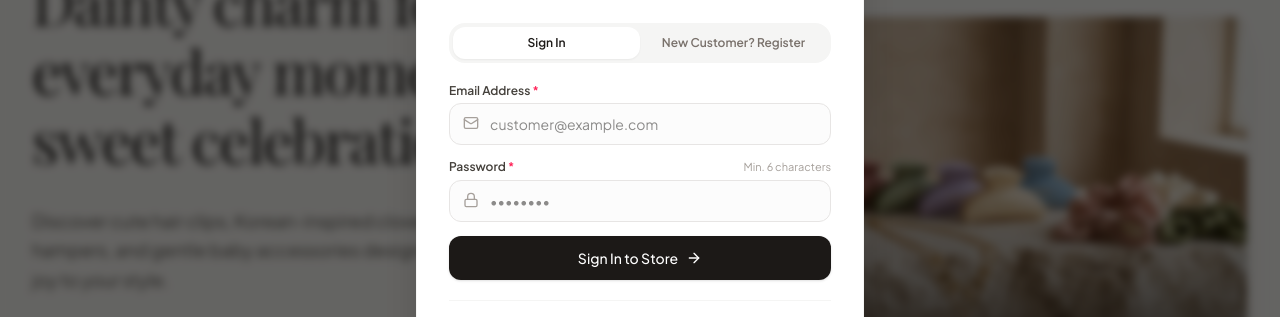
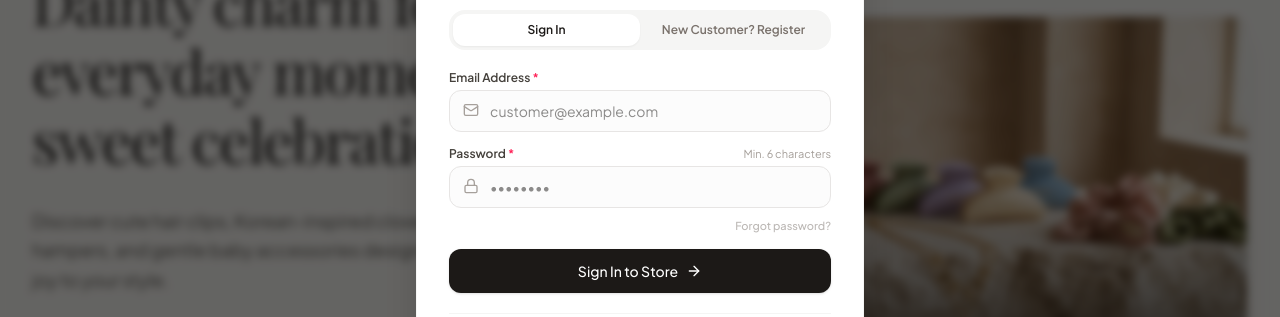
Before and after one commit to hammadalienablers-cyber/Komal-Hands, a React (Vite) app: page / in a window 1280 px wide. Both pictures are taken after a click on the button "Sign In". Shown: the part 298-615 px from the top of the page. Built offline with nearby package versions, Linux system fonts and the light colour scheme; no server answers; a web font is replaced by a local one.

Commit message:
fix: add customer password recovery and clearer sign-in errors

```diff
--- a/src/components/CustomerAuthModal.tsx
+++ b/src/components/CustomerAuthModal.tsx
@@ -1,6 +1,7 @@
 import React, { useState } from 'react';
 import { X, Mail, Lock, Phone, User, Sparkles, MapPin, AlertCircle, ArrowRight, CheckCircle2 } from 'lucide-react';
 import { useShop } from '../context/ShopContext';
+import { supabase, isSupabaseConfigured } from '../lib/supabase';
 
 export const CustomerAuthModal: React.FC = () => {
   const {
@@ -20,6 +21,7 @@ export const CustomerAuthModal: React.FC = () => {
   const [loading, setLoading] = useState(false);
   const [errorMsg, setErrorMsg] = useState<string | null>(null);
   const [successMsg, setSuccessMsg] = useState<string | null>(null);
+  const [resetLoading, setResetLoading] = useState(false);
 
   if (!isCustomerAuthOpen) return null;
 
@@ -59,7 +61,11 @@ export const CustomerAuthModal: React.FC = () => {
       } else {
         const res = await signInCustomer(email, password);
         if (!res.success) {
-          setErrorMsg(res.error || 'Invalid email or password.');
+          setErrorMsg(
+            res.error === 'Invalid login credentials'
+              ? 'Email or password is incorrect. If this is a new account, use Register first, or use Forgot password.'
+              : (res.error || 'Unable to sign in.')
+          );
         } else {
           setSuccessMsg('Signed in successfully!');
           setTimeout(() => {
@@ -71,6 +77,32 @@ export const CustomerAuthModal: React.FC = () => {
       setErrorMsg(err.message || 'Something went wrong. Please try again.');
     } finally {
       setLoading(false);
+    }
+  };
+
+  const handleForgotPassword = async () => {
+    setErrorMsg(null);
+    setSuccessMsg(null);
+    const cleanEmail = email.trim();
+    if (!cleanEmail) {
+      setErrorMsg('Enter your email address first, then click Forgot password.');
+      return;
+    }
+
+    setResetLoading(true);
+    try {
+      const { error } = await supabase.auth.resetPasswordForEmail(cleanEmail, {
+        redirectTo: window.location.origin + window.location.pathname,
+      });
+      if (error) {
+        setErrorMsg(error.message);
+      } else {
+        setSuccessMsg('Password reset email sent. Check your inbox and follow the link to create a new password.');
+      }
+    } catch (err: any) {
+      setErrorMsg(err.message || 'Unable to send password reset email.');
+    } finally {
+      setResetLoading(false);
     }
   };
 
@@ -251,6 +283,19 @@ export const CustomerAuthModal: React.FC = () => {
             </div>
           </div>
 
+          {!isSignUp && (
+            <div className="flex justify-end -mt-1">
+              <button
+                type="button"
+                onClick={handleForgotPassword}
+                disabled={resetLoading || !isSupabaseConfigured}
+                className="text-[11px] font-medium text-stone-500 hover:text-rose-700 disabled:opacity-50"
+              >
+                {resetLoading ? 'Sending reset link…' : 'Forgot password?'}
+              </button>
+            </div>
+          )}
+
           <button
             type="submit"
             disabled={loading}
```
